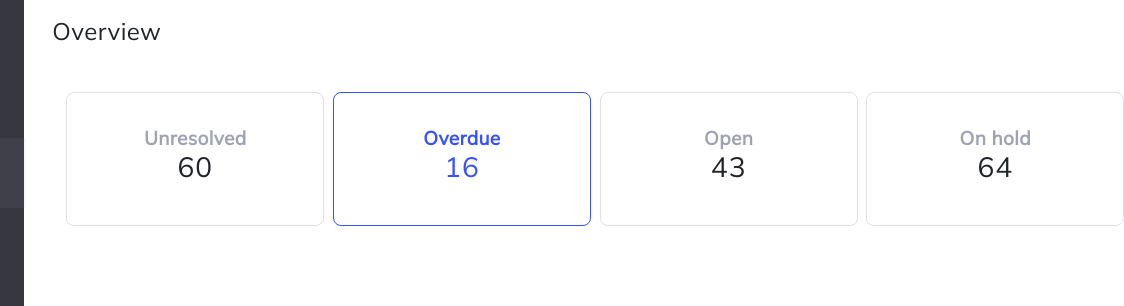
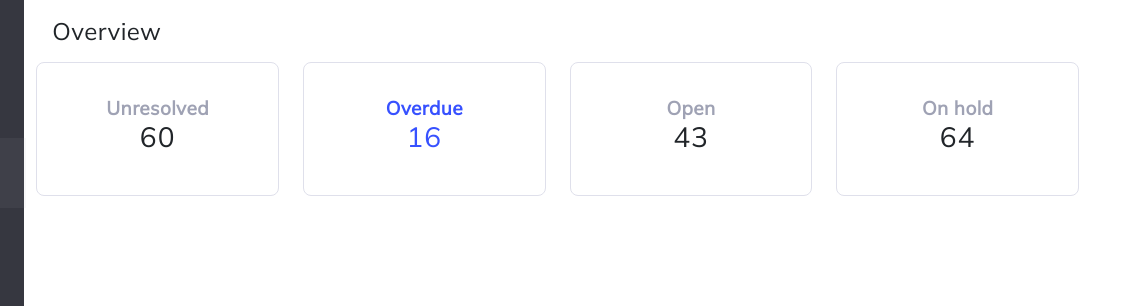
Before and after one commit to Tisa-Pri/inm320-Bootstrap, a website: page public/index.html in a window 1280 px wide. Shown: the top 306 px of the page, 189-1313 px from the left, 1124 px wide, since content can reach past the window. Drawn offline with nearby package versions, Linux system fonts and the light colour scheme.

Commit message:
section 1

```diff
--- a/public/assets/css/style.css
+++ b/public/assets/css/style.css
@@ -23,21 +23,21 @@
     color: #A4A6B3;
 }
 
-.col-lg-3 .box{
-    width: 258px;
+
+.box {
+    width: 100%;
     height: 134px;
-    margin: 30px;
     background-color: #ffffff;
     border-radius: 8px;
-    border: 1px solid;
-    border-color: #dfe0eb;
+    border: 1px solid #dfe0eb;
     display: flex;
     flex-direction: column;
     align-items: center;
     justify-content: center;
-}
+    margin-bottom: 30px;
+  }
 
-.text {
+  .text {
     color: #9FA2B4;
     text-align: center;
     font-family: Mulish;
@@ -45,26 +45,18 @@
     font-weight: bold;
     letter-spacing: 0.4px;
     margin: 0;
-}
+  }
 
-.h3{
-    color:#252733;
+  .h3 {
+    color: #252733;
     text-align: center;
     font-family: Mulish;
     font-size: 40px;
     font-weight: bold;
     letter-spacing: 1px;
     margin: 0;
-}
+  }
 
-#box2 {
-    border-color: #3751FF;
-}
-
-#sixteen {
+  #box2, #sixteen, #overdue {
     color: #3751FF;
-}
-
-#overdue {
-   color: #3751FF;
-}
+  }
--- a/public/index.html
+++ b/public/index.html
@@ -74,26 +74,26 @@
 
 
           <div class="row">
-              <div class="col-lg-3">
-                  <div class="box" id="box1" box>
+            <div class="col-3">
+              <div class="box">
                 <p class="text">Unresolved</p>
                 <h3 class="h3">60</h3>
               </div>
             </div>
-              <div class="col-lg-3">
-                  <div class="box" id="box2" box>
+            <div class="col-3">
+              <div class="box" id="box2">
                 <p class="text" id="overdue">Overdue</p>
                 <h3 class="h3" id="sixteen">16</h3>
               </div>
             </div>
-              <div class="col-lg-3">
-                  <div class="box" id="box3" box>
+            <div class="col-3">
+              <div class="box">
                 <p class="text">Open</p>
                 <h3 class="h3">43</h3>
               </div>
             </div>
-              <div class="col-lg-3">
-                  <div class="box" id="box4" box>
+            <div class="col-3">
+              <div class="box">
                 <p class="text">On hold</p>
                 <h3 class="h3">64</h3>
               </div>
```
Lines whose indentation alone changed are shown as unchanged.
